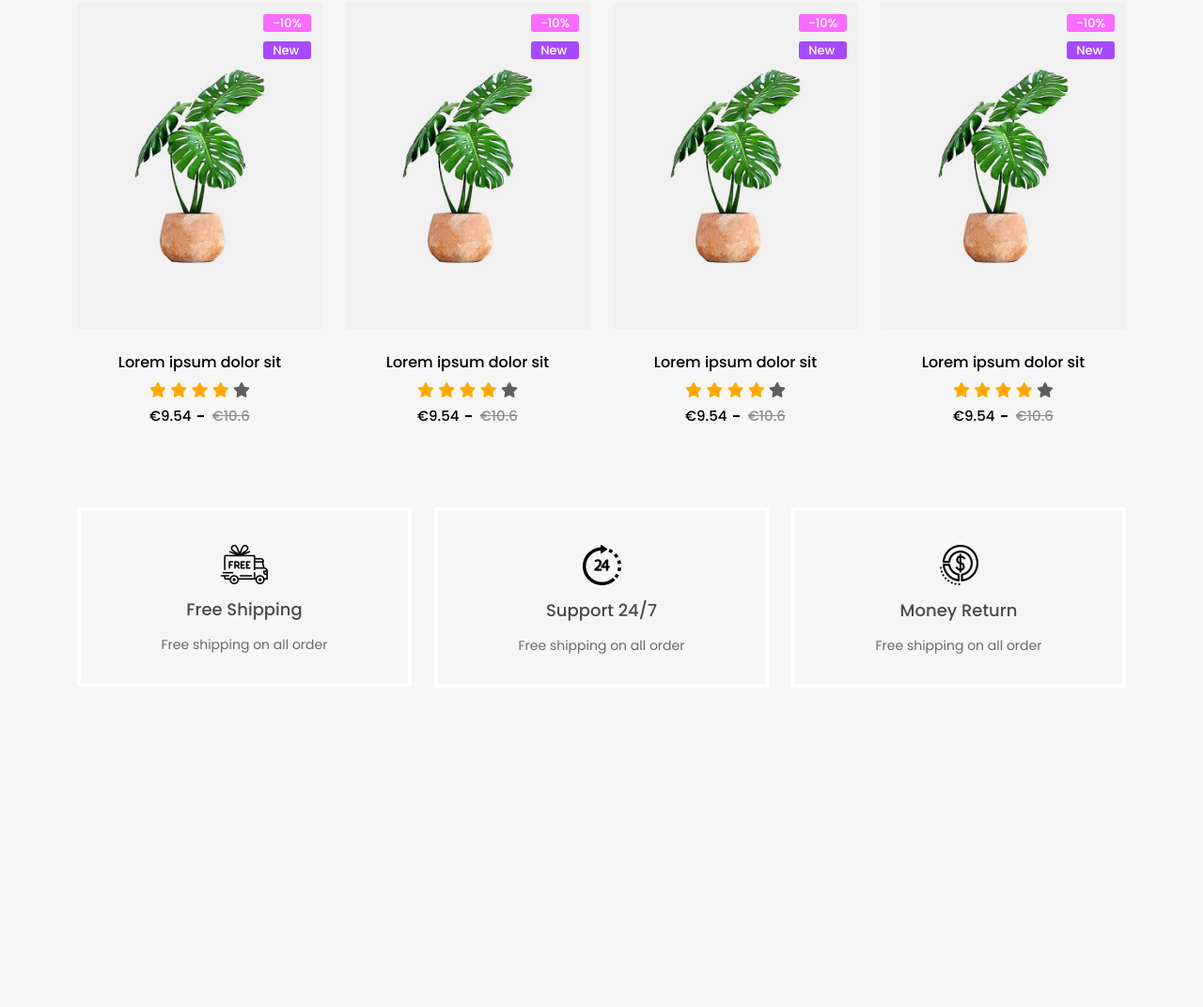
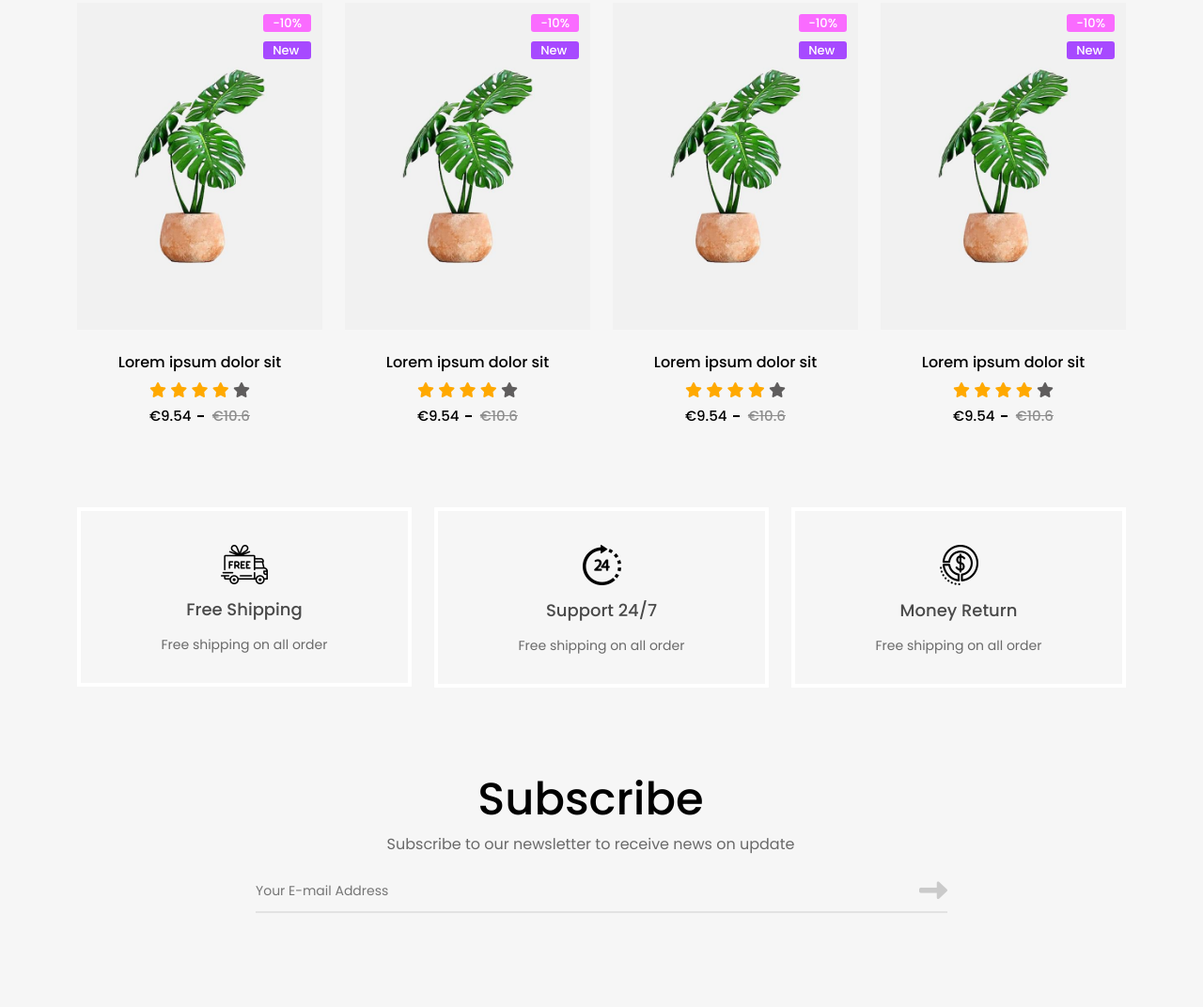
Before and after one commit to tanvir-hossen49/flone-bs-2, a website: page index.html in a window 1280 px wide. Shown: the part 1697-2769 px from the top of the page at 94% size. Before the commit the page ends 2459 px from the top, so only its background shows below. Drawn offline with nearby package versions, Linux system fonts and the light colour scheme.

Commit message:
add subscribe section

```diff
--- a/index.html
+++ b/index.html
@@ -737,6 +737,29 @@
     </div>
     <!-- support area end -->
 
+    <!-- subscribe start -->
+    <div class="container">
+        <div class="row">
+            <div class="col-md-8 offset-md-2">
+                <div class="subcribe-wraper text-center">
+                    <h2>Subscribe</h2>
+                    <p>Subscribe to our newsletter to receive news on update</p>
+                    <div class="subscribe-form">
+                        <div>
+                            <input type="email" class="email" placeholder="Your E-mail Address">
+                        </div>
+                        <div class="submit">
+                            <button type="submit" class="button">
+                                <i class="fas fa-long-arrow-alt-right"></i>
+                            </button>
+                        </div>
+                    </div>
+                </div>
+            </div>
+        </div>
+    </div>
+    <!-- subscribe end -->
+
     <!-- boostrapt javascript link -->
     <script src="https://cdn.jsdelivr.net/npm/bootstrap@5.0.2/dist/js/bootstrap.bundle.min.js"
         integrity="sha384-MrcW6ZMFYlzcLA8Nl+NtUVF0sA7MsXsP1UyJoMp4YLEuNSfAP+JcXn/tWtIaxVXM"
--- a/scss/main.scss
+++ b/scss/main.scss
@@ -432,3 +432,53 @@ body {
     color: #6a6a6a;
   }
 }
+
+// subscript form
+.subcribe-wraper{
+  margin-top: 60px;
+  margin-bottom: 100px;
+  h2{
+    font-size: 48px;
+    margin-right: 23px;
+    color:#010101;
+  }
+  p{
+    font-size: 16px;
+    font-weight: 400;
+    color: #696969;
+    margin-right: 23px;
+  }
+  .subscribe-form{
+    position: relative;
+
+    .email{
+      width: 100%;
+      font-size: 14px;
+      height: 45px;
+      padding: 2px 50px 2px 0px;
+      color:#333;
+      border: none;
+      outline: none;
+      border-bottom: 2px solid #e2e2e2;
+      background-color: transparent;
+      box-shadow: none;
+    }
+    .submit{
+      position: absolute;
+      right: 0;
+      bottom: 0;
+      display: inline-block;
+
+      .button{
+        font-size: 30px;
+        height: 45px;
+        padding: 0;
+        background-color: transparent;
+        transition: 0.3s;
+        color: #cacaca;
+        border: none;
+
+      }
+    }
+  }
+}
```
Also changed, not shown: css/style.css, 1 other file.
